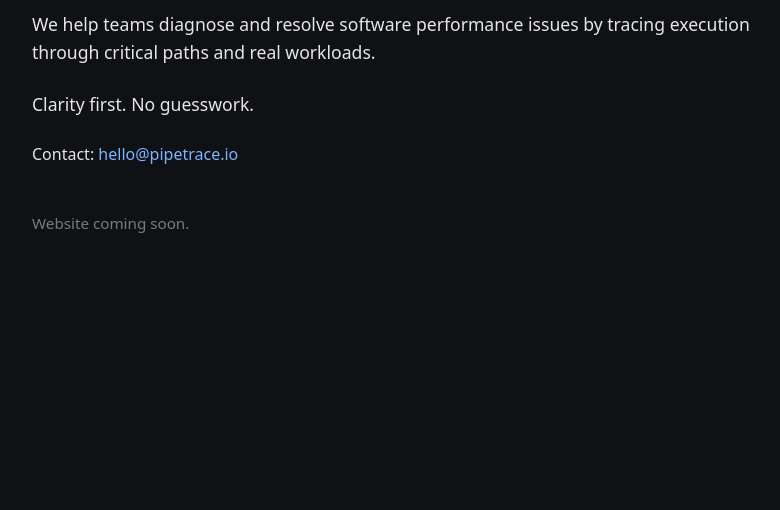
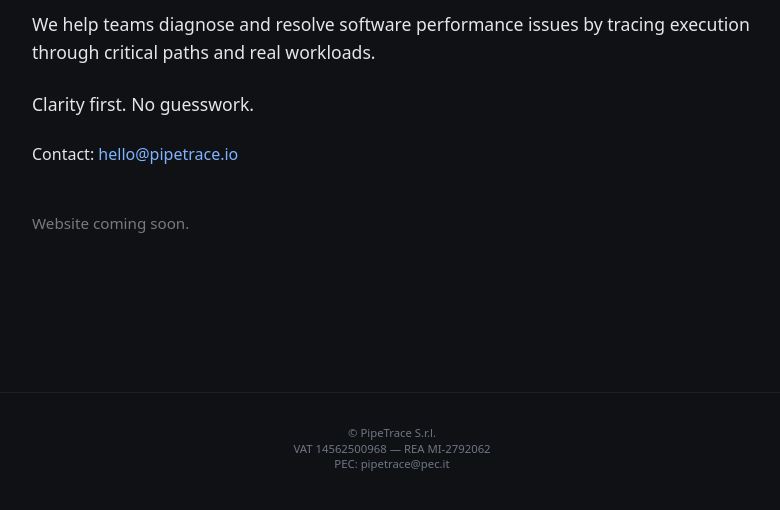
Before and after one commit to PipeTrace/pipetrace.io, a plain HTML site: page index.html in a window 1280 px wide. Shown: the part 246-756 px from the top of the page, without its empty margins (248-1028 px from the left). Drawn offline with Linux system fonts and the light colour scheme.

Commit message:
addedi legal footer

```diff
--- a/index.html
+++ b/index.html
@@ -27,5 +27,14 @@
 
     <p class="status">Website coming soon.</p>
   </main>
+
+  <footer class="site-footer">
+    <small>
+      © PipeTrace S.r.l.<br>
+      VAT 14562500968 — REA MI-2792062<br>
+      PEC: <a href="mailto:pipetrace@pec.it">pipetrace@pec.it</a>
+    </small>
+  </footer>
+
 </body>
 </html>
--- a/style.css
+++ b/style.css
@@ -38,3 +38,31 @@
   font-size: 0.95rem;
   color: #7a7a7a;
 }
+
+/* Footer legale */
+
+.site-footer {
+  border-top: 1px solid #1c1f26;
+  margin-top: 4rem;
+  padding: 2rem 1.5rem;
+  text-align: center;
+  color: #6f7785;
+  font-size: 0.85rem;
+  line-height: 1.4;
+}
+
+.site-footer small {
+  display: block;
+  max-width: 960px;
+  margin: 0 auto;
+  text-align: center;
+}
+
+.site-footer a {
+  color: inherit;
+  text-decoration: none;
+}
+
+.site-footer a:hover {
+  text-decoration: underline;
+}
```
